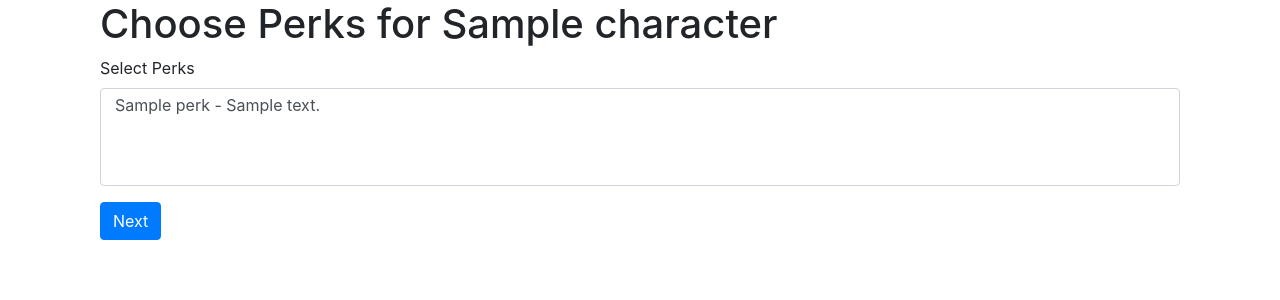
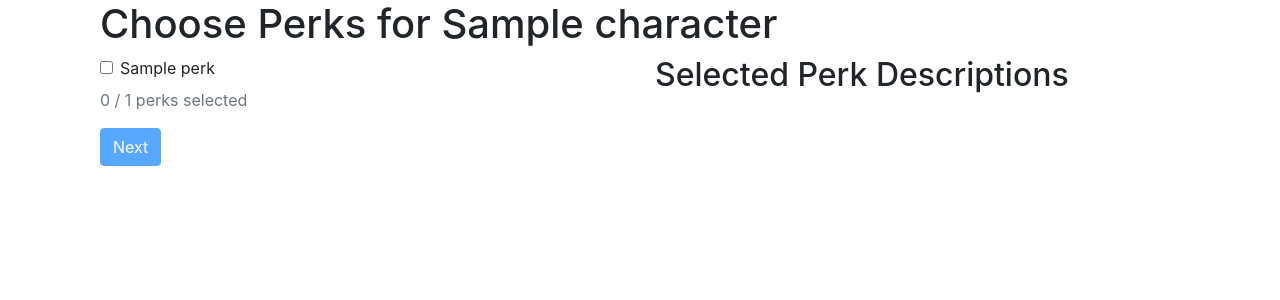
Before and after one commit to Hillgrove/Fallout2D20-Character-Creator, a Flask app: page /choose_perks/1 in a window 1280 px wide. Shown: the part 56-356 px from the top of the page. Run offline with Flask 3, Linux system fonts and the light colour scheme; a user stored in the database is signed in; tables that the repository leaves empty hold one stand-in row (values such as "Sample post"); some libraries are stand-ins or nearby versions.

Commit message:
refactored perk page with restrictions on number of perks

```diff
--- a/app/forms.py
+++ b/app/forms.py
@@ -86,12 +86,7 @@ class StatForm(FlaskForm):
 
 
 class PerkForm(FlaskForm):
-    perks = SelectMultipleField("Perks", coerce=int, validators=[DataRequired()])
     submit = SubmitField("Next")
-
-    def __init__(self, *args, **kwargs):
-        super(PerkForm, self).__init__(*args, **kwargs)
-        self.perks.choices = [(perk.id, perk.name) for perk in Perk.query.all()]
 
 
 class DeleteForm(FlaskForm):
--- a/app/routes.py
+++ b/app/routes.py
@@ -185,27 +185,37 @@ def choose_stats(character_id):
     return render_template("choose_stats.html", form=form, character=character, stats=Stat.query.all(), carry_weight_base=carry_weight_base, carry_weight_trait=carry_weight_trait is not None, extra_special_points=extra_special_points)
 
 
-
 @app.route("/choose_perks/<int:character_id>", methods=["GET", "POST"])
 @login_required
 def choose_perks(character_id):
     character = Character.query.get_or_404(character_id)
     form = PerkForm()
 
+    # Calculate extra perks allowed
+    extra_perks = 0
+    traits = [trait.trait for trait in character.origin.origin_traits]
+    extra_perks_trait = next((trait for trait in traits if 'extra_perks' in trait.trait_data), None)
+    if extra_perks_trait:
+        extra_perks = extra_perks_trait.trait_data['extra_perks']
+
+    allowed_perks = 1 + extra_perks
+
     if form.validate_on_submit():
         selected_perks = request.form.getlist("perks")
-        for perk_id in selected_perks:
-            character_perk = CharacterPerk(
-                character_id=character.id,
-                perk_id=perk_id
-            )
-            db.session.add(character_perk)
+        if len(selected_perks) > allowed_perks:
+            flash(f"You can only select up to {allowed_perks} perks.", "danger")
+        else:
+            for perk_id in selected_perks:
+                character_perk = CharacterPerk(
+                    character_id=character.id,
+                    perk_id=perk_id
+                )
+                db.session.add(character_perk)
+            db.session.commit()
+            return redirect(url_for("choose_skills", character_id=character.id))
 
-        db.session.commit()
+    return render_template("choose_perks.html", form=form, character=character, perks=Perk.query.all(), allowed_perks=allowed_perks)
 
-        return redirect(url_for("choose_skills", character_id=character.id))
-
-    return render_template("choose_perks.html", form=form, character=character, perks=Perk.query.all())
 
 
 @app.route('/choose_skills/<int:character_id>', methods=['GET', 'POST'])
--- a/app/templates/choose_perks.html
+++ b/app/templates/choose_perks.html
@@ -1,4 +1,3 @@
-<!-- choose_perks.html -->
 {% extends "base.html" %}
 
 {% block content %}
@@ -6,17 +5,88 @@
     <h1>Choose Perks for {{ character.name }}</h1>
     <form method="POST" action="{{ url_for('choose_perks', character_id=character.id) }}">
         {{ form.hidden_tag() }}
-        <div class="form-group">
-            <label for="perks">Select Perks</label>
-            <select multiple class="form-control" id="perks" name="perks">
-                {% for perk in perks %}
-                <option value="{{ perk.id }}">{{ perk.name }} - {{ perk.description }}</option>
-                {% endfor %}
-            </select>
-        </div>
-        <div class="form-group">
-            {{ form.submit(class="btn btn-primary") }}
+
+        <div class="row">
+            <div class="col-md-6">
+                <div class="form-group">
+                    <div id="perks">
+                        {% for perk in perks %}
+                            <input type="hidden" id="perk_description_{{ perk.id }}" value="{{ perk.description }}">
+                            <div class="form-check">
+                                <input class="form-check-input" type="checkbox" name="perks" id="perk_{{ perk.id }}" value="{{ perk.id }}" onchange="updatePerksCounter()">
+                                <label class="form-check-label" for="perk_{{ perk.id }}">{{ perk.name }}</label>
+                            </div>
+                        {% endfor %}
+                    </div>
+
+                    <!-- Counter for selectable perks -->
+                    <div id="selectable_perks_counter" class="text-muted mt-2">
+                        0 / <span id="selectable_perks_limit">{{ allowed_perks }}</span> perks selected
+                    </div>
+                </div>
+
+                <div class="form-group">
+                    {{ form.submit(class="btn btn-primary", id="submit-button", disabled=True) }}
+                </div>
+            </div>
+
+            <div class="col-md-6">
+                <h2>Selected Perk Descriptions</h2>
+                <div id="selected_perk_descriptions">
+                    <!-- Descriptions will be dynamically inserted here -->
+                </div>
+            </div>
         </div>
     </form>
 </div>
+
+<script>
+document.addEventListener("DOMContentLoaded", function() {
+    const perkCheckboxes = document.querySelectorAll("input[name='perks']");
+    const selectedPerkDescriptions = document.getElementById("selected_perk_descriptions");
+    const selectablePerksCounter = document.getElementById("selectable_perks_counter");
+    const selectablePerksLimit = parseInt(document.getElementById("selectable_perks_limit").textContent);
+    const submitButton = document.getElementById("submit-button");
+
+    perkCheckboxes.forEach(checkbox => {
+        checkbox.addEventListener("change", function() {
+            updateSelectedPerkDescriptions();
+            updatePerksCounter();
+        });
+    });
+
+    function updateSelectedPerkDescriptions() {
+        selectedPerkDescriptions.innerHTML = "";
+        perkCheckboxes.forEach(checkbox => {
+            if (checkbox.checked) {
+                const perkId = checkbox.value;
+                const perkName = document.querySelector(`label[for='perk_${perkId}']`).textContent;
+                const perkDescription = document.querySelector(`#perk_description_${perkId}`).value;
+                const perkDescriptionElement = document.createElement("p");
+                perkDescriptionElement.textContent = `${perkName}: ${perkDescription}`;
+                selectedPerkDescriptions.appendChild(perkDescriptionElement);
+            }
+        });
+    }
+
+    function updatePerksCounter() {
+        const selectedPerks = document.querySelectorAll("input[name='perks']:checked").length;
+        selectablePerksCounter.innerHTML = `${selectedPerks} / ${selectablePerksLimit} perks selected`;
+
+        perkCheckboxes.forEach(checkbox => {
+            if (selectedPerks >= selectablePerksLimit && !checkbox.checked) {
+                checkbox.disabled = true;
+            } else {
+                checkbox.disabled = false;
+            }
+        });
+
+        submitButton.disabled = selectedPerks !== selectablePerksLimit;
+    }
+
+    // Initialize the descriptions and counter on page load
+    updateSelectedPerkDescriptions();
+    updatePerksCounter();
+});
+</script>
 {% endblock %}
```
